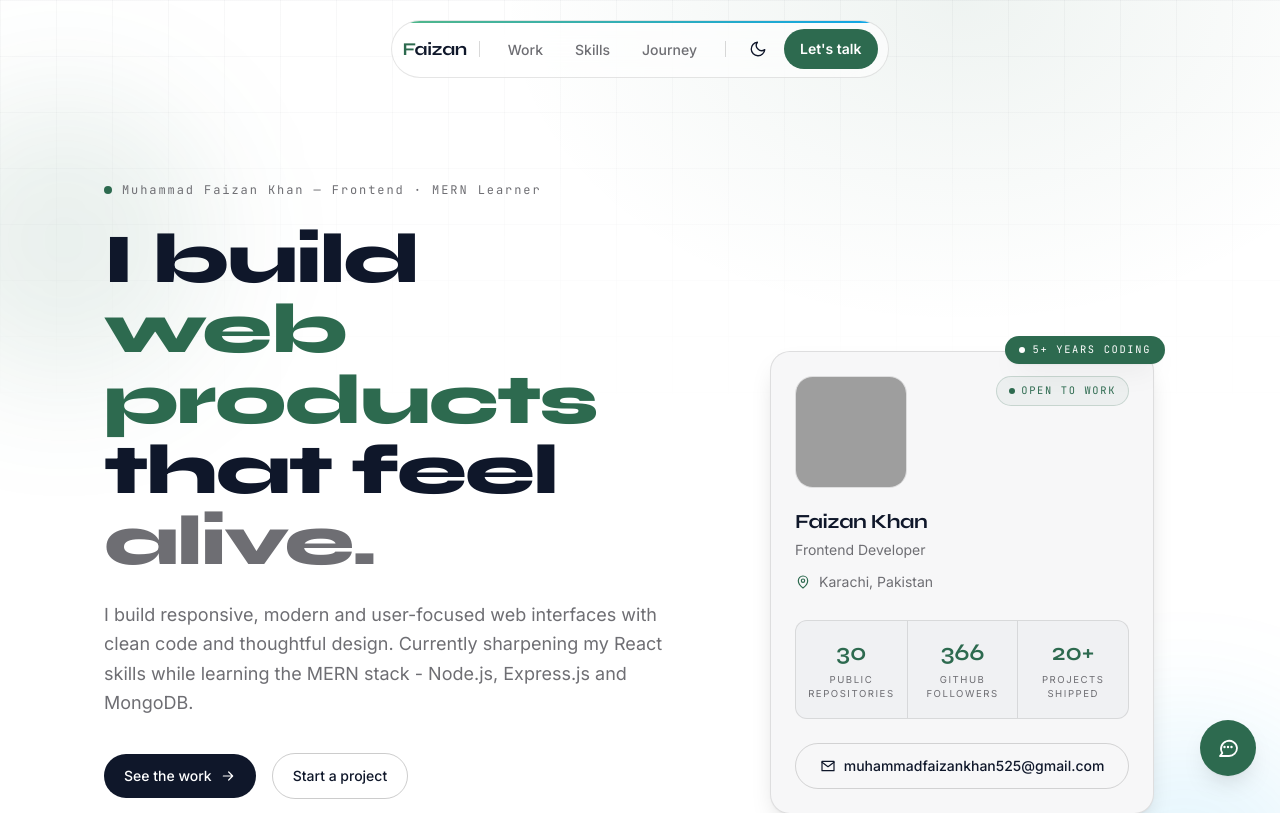
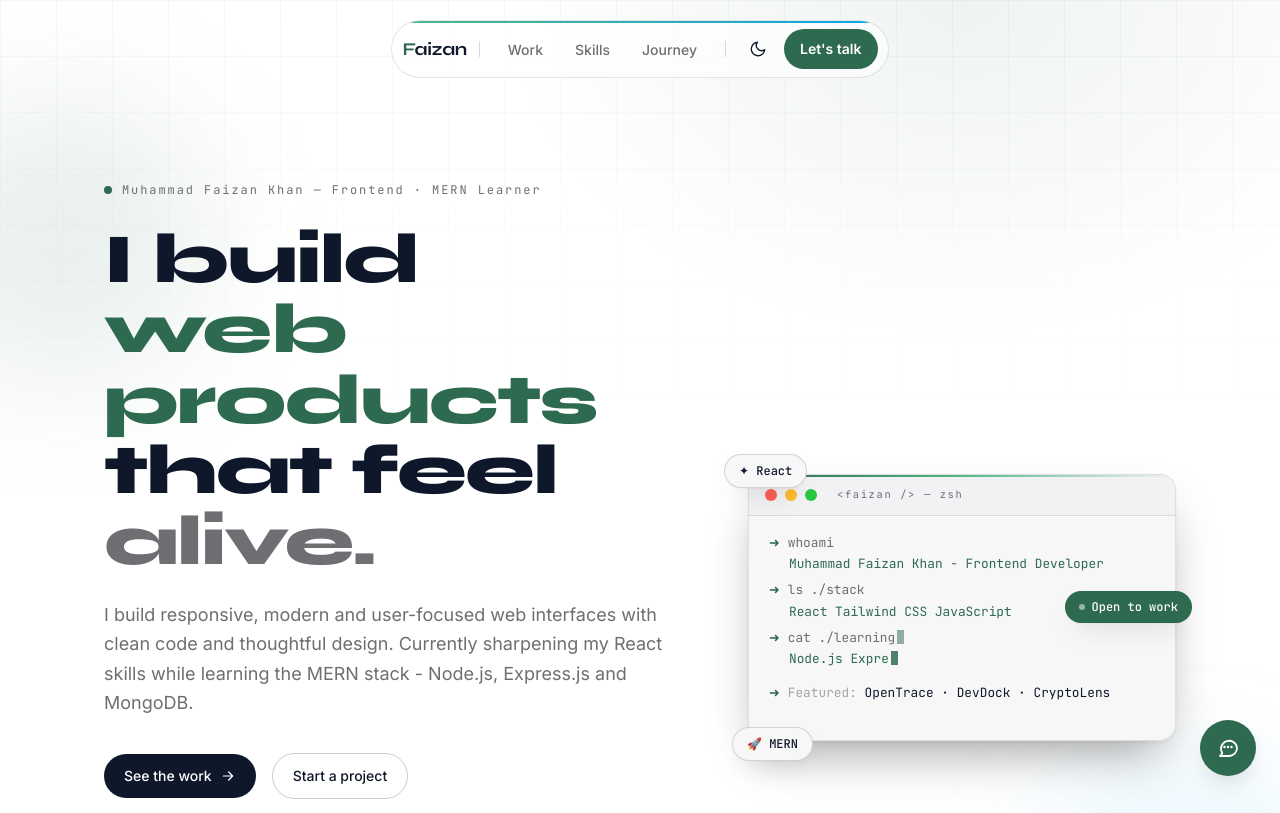
Before and after one commit to Faizan-khan144/faizan-portfolio, a React (Vite) app: page /#/ in a window 1280 px wide. Shown: the top 813 px of the page. Built offline with nearby package versions, Linux system fonts and the light colour scheme; grey boxes are pictures that could not be loaded.

Commit message:
feat: animated terminal hero, featured=OpenTrace/DevDock/CryptoLens, AI trigger, working form

```diff
--- a/src/components/Loader.jsx
+++ b/src/components/Loader.jsx
@@ -1,6 +1,5 @@
 import { useEffect, useRef, useState } from 'react'
 import { animate } from 'framer-motion'
-import Brand from './Brand'
 
 export default function Loader() {
   const [progress, setProgress] = useState(0)
@@ -20,7 +19,7 @@ export default function Loader() {
 
   useEffect(() => {
     if (!leaving) return
-    const t = setTimeout(() => setGone(true), 750)
+    const t = setTimeout(() => setGone(true), 700)
     return () => clearTimeout(t)
   }, [leaving])
 
@@ -29,32 +28,25 @@ export default function Loader() {
   return (
     <div className="pointer-events-none" aria-hidden="true">
       <div
-        className={`fixed inset-0 z-[100] flex flex-col items-center justify-center gap-10 bg-bg transition-opacity duration-700 ease-out ${
+        className={`fixed inset-0 z-[100] flex flex-col items-center justify-center bg-bg transition-opacity duration-700 ease-out ${
           leaving ? 'opacity-0' : 'opacity-100'
         }`}
       >
-        <div className="flex flex-col items-center gap-3">
-          <Brand className="text-3xl sm:text-4xl" />
-          <p className="font-mono text-[0.6rem] uppercase tracking-[0.45em] text-accent">
-            Frontend Developer
-          </p>
+        <p className="font-mono text-sm tracking-[0.2em] text-accent">
+          {`<`}faizan /{`>`}
+        </p>
+
+        <span className="mt-8 font-display text-7xl font-extrabold tabular-nums tracking-tight text-ink sm:text-8xl">
+          {progress}
+          <span className="text-accent">%</span>
+        </span>
+
+        <div className="relative mt-8 h-[2px] w-[min(220px,60vw)] overflow-hidden bg-line/15">
+          <div
+            className="absolute left-0 top-0 h-full bg-gradient-to-r from-accent via-[#52b788] to-[#7388ff]"
+            style={{ width: `${progress}%`, transitionDuration: '120ms' }}
+          ></div>
         </div>
-
-        <div className="flex w-[min(360px,72vw)] flex-col items-center gap-4">
-          <div className="relative h-[2px] w-full overflow-hidden bg-line/15">
-            <div
-              className="absolute left-0 top-0 h-full bg-gradient-to-r from-[#8a6a2a] via-[#c9a84c] to-[#e6c97a] transition-[width] ease-out"
-              style={{ width: `${progress}%`, transitionDuration: '120ms' }}
-            ></div>
-          </div>
-          <span className="font-mono text-lg font-semibold tracking-[0.2em] text-ink">
-            {progress}%
-          </span>
-        </div>
-
-        <span className="absolute bottom-10 font-mono text-[0.55rem] uppercase tracking-[0.4em] text-muted/60">
-          Preparing your experience
-        </span>
       </div>
     </div>
   )
--- a/src/components/ProjectCard.jsx
+++ b/src/components/ProjectCard.jsx
@@ -4,7 +4,7 @@ import Reveal from './Reveal'
 import { IconArrow, IconExternal, IconGitHub, IconStar } from './Icons'
 
 const accents = {
-  schoolmarks: '#8B5CF6',
+  opentrace: '#8B5CF6',
   devdock: '#0EA5E9',
   'eduboard-pro': '#2D6A4F',
   'cryptolens-dashboard': '#C4A265',
--- a/src/data/projects.js
+++ b/src/data/projects.js
@@ -10,21 +10,21 @@ export const projectCategories = [
   'Internship',
 ]
 
-export const featuredProjects = ['devdock', 'eduboard-pro', 'cryptolens-dashboard', 'fz-bank-modern-banking-website']
+export const featuredProjects = ['opentrace', 'devdock', 'cryptolens-dashboard']
 
 export const projects = [
   {
-    id: 'schoolmarks',
-    name: 'schoolmarks',
-    title: 'Schoolmarks',
-    category: 'Platforms',
+    id: 'opentrace',
+    name: 'OpenTrace',
+    title: 'OpenTrace',
+    category: 'Tools',
     featured: true,
     description:
-      'A modern school management platform for students, classes, subjects, examinations, marks, attendance, results, performance and reports.',
-    tech: ['React', 'Tailwind CSS'],
-    github: 'https://github.com/Faizan-khan144/schoolmarks',
-    live: 'https://schoolmarks.vercel.app',
-    stars: 2,
+      'OpenTrace - a structured map of useful websites and resources across the web. Find the right website for anything.',
+    tech: ['React', 'Tailwind CSS', 'Vite'],
+    github: 'https://github.com/Faizan-khan144/OpenTrace',
+    live: 'https://opentrace-faizan.vercel.app',
+    stars: 3,
     brand: '#d9a85b',
   },
   {
@@ -39,20 +39,6 @@ export const projects = [
     github: 'https://github.com/Faizan-khan144/devdock',
     live: 'https://faizan-khan144.github.io/devdock/',
     stars: 3,
-    brand: '#d9a85b',
-  },
-  {
-    id: 'eduboard-pro',
-    name: 'eduboard-pro',
-    title: 'Eduboard PRO',
-    category: 'Platforms',
-    featured: true,
-    description:
-      'A student productivity dashboard with assignments, subjects, notes, Pomodoro, analytics, achievements, notifications and dark mode - powered by React and Tailwind with LocalStorage.',
-    tech: ['React', 'Tailwind CSS'],
-    github: 'https://github.com/Faizan-khan144/eduboard-pro',
-    live: 'https://faizan-khan144.github.io/eduboard-pro/',
-    stars: 4,
     brand: '#d9a85b',
   },
   {
@@ -99,7 +85,6 @@ export const projects = [
     name: 'fz-bank-modern-banking-website',
     title: 'FZ Bank',
     category: 'Websites',
-    featured: true,
     description:
       'A modern banking website with a responsive interface featuring deposits, withdrawals, balance tracking and a polished UI.',
     tech: ['HTML', 'CSS', 'JavaScript'],
@@ -119,6 +104,19 @@ export const projects = [
     github: 'https://github.com/Faizan-khan144/zaviyan-turns-one',
     live: 'https://faizan-khan144.github.io/zaviyan-turns-one/',
     stars: 5,
+    brand: '#d9a85b',
+  },
+  {
+    id: 'eduboard-pro',
+    name: 'eduboard-pro',
+    title: 'Eduboard PRO',
+    category: 'Platforms',
+    description:
+      'A student productivity dashboard with assignments, subjects, notes, Pomodoro, analytics, achievements, notifications and dark mode - powered by React and Tailwind with LocalStorage.',
+    tech: ['React', 'Tailwind CSS'],
+    github: 'https://github.com/Faizan-khan144/eduboard-pro',
+    live: 'https://faizan-khan144.github.io/eduboard-pro/',
+    stars: 4,
     brand: '#d9a85b',
   },
   {
--- a/src/pages/Home.jsx
+++ b/src/pages/Home.jsx
@@ -1,5 +1,5 @@
-import { useState } from 'react'
-import { motion } from 'framer-motion'
+import { useEffect, useState } from 'react'
+import { motion, useMotionValue, useSpring, useTransform } from 'framer-motion'
 import PageTransition from '../components/PageTransition'
 import Seo from '../components/Seo'
 import Container from '../components/Container'
@@ -9,9 +9,8 @@ import ProjectCard from '../components/ProjectCard'
 import SocialLinks from '../components/SocialLinks'
 import ContactForm from '../components/ContactForm'
 import Typewriter from '../components/Typewriter'
-import CountUp from '../components/CountUp'
 import { profile } from '../data/profile'
-import { projects } from '../data/projects'
+import { projects, featuredProjects } from '../data/projects'
 import { skillCategories } from '../data/skills'
 import { journey } from '../data/journey'
 import { IconMail, IconMapPin } from '../components/Icons'
@@ -57,6 +56,143 @@ function TechStrip() {
         <Row />
       </div>
     </div>
+  )
+}
+
+const terminalSessions = [
+  { cmd: 'whoami', out: 'Muhammad Faizan Khan - Frontend Developer' },
+  { cmd: 'ls ./stack', out: 'React  Tailwind CSS  JavaScript' },
+  { cmd: 'cat ./learning', out: 'Node.js  Express.js  MongoDB  (MERN)' },
+  { cmd: 'ls ./featured', out: 'OpenTrace  DevDock  CryptoLens' },
+  { cmd: './status', out: 'open to new opportunities' },
+]
+
+function TerminalChip({ children, className = '', delay = 0, distance = 8 }) {
+  return (
+    <motion.div
+      className={`pointer-events-none absolute z-20 ${className}`}
+      animate={{ y: [0, -distance, 0] }}
+      transition={{ duration: 4.5, repeat: Infinity, ease: 'easeInOut', delay }}
+      aria-hidden="true"
+    >
+      {children}
+    </motion.div>
+  )
+}
+
+function HeroTerminal() {
+  const [si, setSi] = useState(0)
+  const [cmdLen, setCmdLen] = useState(0)
+  const [outLen, setOutLen] = useState(0)
+
+  const mx = useMotionValue(0)
+  const my = useMotionValue(0)
+  const rotateX = useSpring(useTransform(my, [-0.5, 0.5], [6, -6]), { stiffness: 160, damping: 18 })
+  const rotateY = useSpring(useTransform(mx, [-0.5, 0.5], [-6, 6]), { stiffness: 160, damping: 18 })
+
+  useEffect(() => {
+    const session = terminalSessions[si]
+    if (cmdLen < session.cmd.length) {
+      const t = setTimeout(() => setCmdLen((v) => v + 1), 42)
+      return () => clearTimeout(t)
+    }
+    if (outLen < session.out.length) {
+      const t = setTimeout(() => setOutLen((v) => v + 1), 26)
+      return () => clearTimeout(t)
+    }
+    const t = setTimeout(() => {
+      setSi((v) => (v + 1) % terminalSessions.length)
+      setCmdLen(0)
+      setOutLen(0)
+    }, 1700)
+    return () => clearTimeout(t)
+  }, [si, cmdLen, outLen])
+
+  function onPointerMove(e) {
+    const rect = e.currentTarget.getBoundingClientRect()
+    mx.set((e.clientX - rect.left) / rect.width - 0.5)
+    my.set((e.clientY - rect.top) / rect.height - 0.5)
+  }
+
+  function onPointerLeave() {
+    mx.set(0)
+    my.set(0)
+  }
+
+  const active = terminalSessions[si]
+  const past = terminalSessions.slice(Math.max(0, si - 2), si)
+
+  return (
+    <motion.div
+      className="relative mx-auto w-full max-w-md"
+      style={{ rotateX, rotateY, transformPerspective: 1000 }}
+      onPointerMove={onPointerMove}
+      onPointerLeave={onPointerLeave}
+    >
+      <TerminalChip className="-left-6 -top-5">
+        <span className="flex items-center gap-1.5 rounded-full border border-line/15 bg-surface px-3.5 py-2 font-mono text-xs font-medium text-ink shadow-card">
+          ✦ React
+        </span>
+      </TerminalChip>
+      <TerminalChip className="-right-4 top-[44%]" delay={0.8} distance={10}>
+        <span className="flex items-center gap-1.5 rounded-full bg-accent px-3.5 py-2 font-mono text-xs font-medium text-accent-ink shadow-card">
+          <span className="h-1.5 w-1.5 animate-pulse rounded-full bg-accent-ink"></span>
+          Open to work
+        </span>
+      </TerminalChip>
+      <TerminalChip className="-bottom-5 -left-4" delay={1.6} distance={9}>
+        <span className="flex items-center gap-1.5 rounded-full border border-line/15 bg-surface px-3.5 py-2 font-mono text-xs font-medium text-ink shadow-card">
+          🚀 MERN
+        </span>
+      </TerminalChip>
+
+      <motion.div
+        className="relative overflow-hidden rounded-2xl border border-line/10 bg-surface shadow-card-hover"
+        initial={{ opacity: 0, y: 24 }}
+        animate={{ opacity: 1, y: 0 }}
+        transition={{ delay: 0.3, duration: 0.6, ease: [0.22, 1, 0.36, 1] }}
+      >
+        <div className="pointer-events-none absolute inset-x-0 top-0 h-[2px] bg-gradient-to-r from-accent via-[#52b788] to-transparent"></div>
+
+        <div className="flex items-center gap-2 border-b border-line/10 bg-surface-2/60 px-4 py-3">
+          <span className="h-3 w-3 rounded-full bg-[#ff5f57]" aria-hidden="true"></span>
+          <span className="h-3 w-3 rounded-full bg-[#febc2e]" aria-hidden="true"></span>
+          <span className="h-3 w-3 rounded-full bg-[#28c840]" aria-hidden="true"></span>
+          <span className="ml-3 font-mono text-[0.65rem] tracking-wide2 text-muted">
+            &lt;faizan /&gt; — zsh
+          </span>
+        </div>
+
+        <div className="h-56 px-5 py-4 font-mono text-[0.8rem] leading-[1.7]">
+          {past.map((session) => (
+            <div key={session.cmd} className="mb-1">
+              <p className="text-ink">
+                <span className="mr-2 text-accent" aria-hidden="true">➜</span>
+                <span className="text-muted">{session.cmd}</span>
+              </p>
+              <p className="pl-5 text-accent">{session.out}</p>
+            </div>
+          ))}
+
+          <p className="text-ink">
+            <span className="mr-2 text-accent" aria-hidden="true">➜</span>
+            <span className="text-muted">{active.cmd.slice(0, cmdLen)}</span>
+            <span className="ml-0.5 inline-block h-3.5 w-[7px] translate-y-[2px] animate-pulse bg-accent"></span>
+          </p>
+          {outLen > 0 && (
+            <p className="pl-5 text-accent">
+              {active.out.slice(0, outLen)}
+              <span className="ml-0.5 inline-block h-3.5 w-[7px] translate-y-[2px] animate-pulse bg-accent"></span>
+            </p>
+          )}
+
+          <p className="mt-3 text-muted/60">
+            <span className="mr-2 text-accent" aria-hidden="true">➜</span>
+            Featured: <span className="text-ink">{featuredProjects.map((id) => projects.find((p) => p.id === id)?.title).join(' · ')}</span>
+          </p>
+        </div>
+      </motion.div>
+    </motion.div>
   )
 }
 
@@ -178,6 +314,17 @@ function Hero() {
             </p>
           </Reveal>
 
+          <Reveal delay={0.24}>
+            <button
+              type="button"
+              onClick={() => window.dispatchEvent(new CustomEvent('fz:assistant:open'))}
+              className="mt-4 inline-flex items-center gap-2 rounded-full border border-dashed border-accent/50 px-4 py-2 font-mono text-xs text-accent transition-colors hover:border-accent hover:bg-accent/10"
+            >
+              <span className="h-1.5 w-1.5 animate-pulse rounded-full bg-accent"></span>
+              Ask my AI assistant about me
+            </button>
+          </Reveal>
+
           <Reveal delay={0.22}>
             <div className="mt-8 border-t border-line/10 pt-6">
               <p className="eyebrow mb-3">Find me on</p>
@@ -187,66 +334,7 @@ function Hero() {
         </div>
 
         <Reveal delay={0.12}>
-          <div className="mx-auto w-full max-w-sm">
-            <div className="relative rounded-[1.25rem] border border-line/10 bg-surface p-6 shadow-card transition-shadow duration-300 hover:shadow-card-hover">
-              <motion.div
-                className="absolute -top-4 -right-3 flex items-center gap-2 rounded-full bg-accent px-3.5 py-1.5 font-mono text-[0.65rem] uppercase tracking-wide2 text-accent-ink shadow-card"
-                animate={{ y: [0, -7, 0] }}
-                transition={{ duration: 3.2, repeat: Infinity, ease: 'easeInOut' }}
-                aria-hidden="true"
-              >
-                <span className="h-1.5 w-1.5 rounded-full bg-accent-ink"></span>
-                5+ Years Coding
-              </motion.div>
-              <div className="flex items-start justify-between gap-4">
-                <img
-                  src={profile.avatar}
-                  alt={`${profile.name} avatar`}
-                  width={104}
-                  height={104}
-                  loading="lazy"
-                  className="h-28 w-28 rounded-[1.1rem] border border-line/10 object-cover"
-                />
-                <span className="inline-flex items-center gap-1.5 rounded-full border border-accent/20 bg-accent/5 px-3 py-1.5 font-mono text-[0.65rem] uppercase tracking-wide2 text-accent">
-                  <span className="h-1.5 w-1.5 rounded-full bg-accent" aria-hidden="true"></span>
-                  Open to work
-                </span>
-              </div>
-
-              <p className="mt-5 font-display text-xl font-bold tracking-tight">
-                {profile.firstName} Khan
-              </p>
-              <p className="mt-1 text-sm text-muted">{profile.role}</p>
-              <p className="mt-3 inline-flex items-center gap-2 text-sm text-muted">
-                <IconMapPin className="h-4 w-4 text-accent" />
-                {profile.location}
-              </p>
-
-              <dl className="mt-6 grid grid-cols-3 divide-x divide-line/10 rounded-xl border border-line/10 bg-surface-2">
-                {profile.facts.map((fact) => (
-                  <div key={fact.label} className="px-3 py-4 text-center">
-                    <dd className="font-display text-2xl font-semibold text-accent">
-                      <CountUp value={parseInt(fact.value, 10)} />
-                      {fact.value.endsWith('+') && (
-                        <span className="text-accent" aria-hidden="true">+</span>
-                      )}
-                    </dd>
-                    <dt className="mt-1 block text-[0.6rem] uppercase tracking-wide2 text-muted">
-                      {fact.label}
-                    </dt>
-                  </div>
-                ))}
-              </dl>
-
-              <a
-                href={`mailto:${profile.email}`}
-                className="btn-base mt-6 w-full rounded-full border border-line/15 text-ink transition-colors hover:border-accent/60 hover:text-accent"
-              >
-                <IconMail className="h-4 w-4" />
-                {profile.email}
-              </a>
-            </div>
-          </div>
+          <HeroTerminal />
         </Reveal>
       </Container>
     </section>
```
Also changed, not shown: src/components/Assistant.jsx (+8 -0 lines), src/components/ContactForm.jsx (+23 -4 lines).
